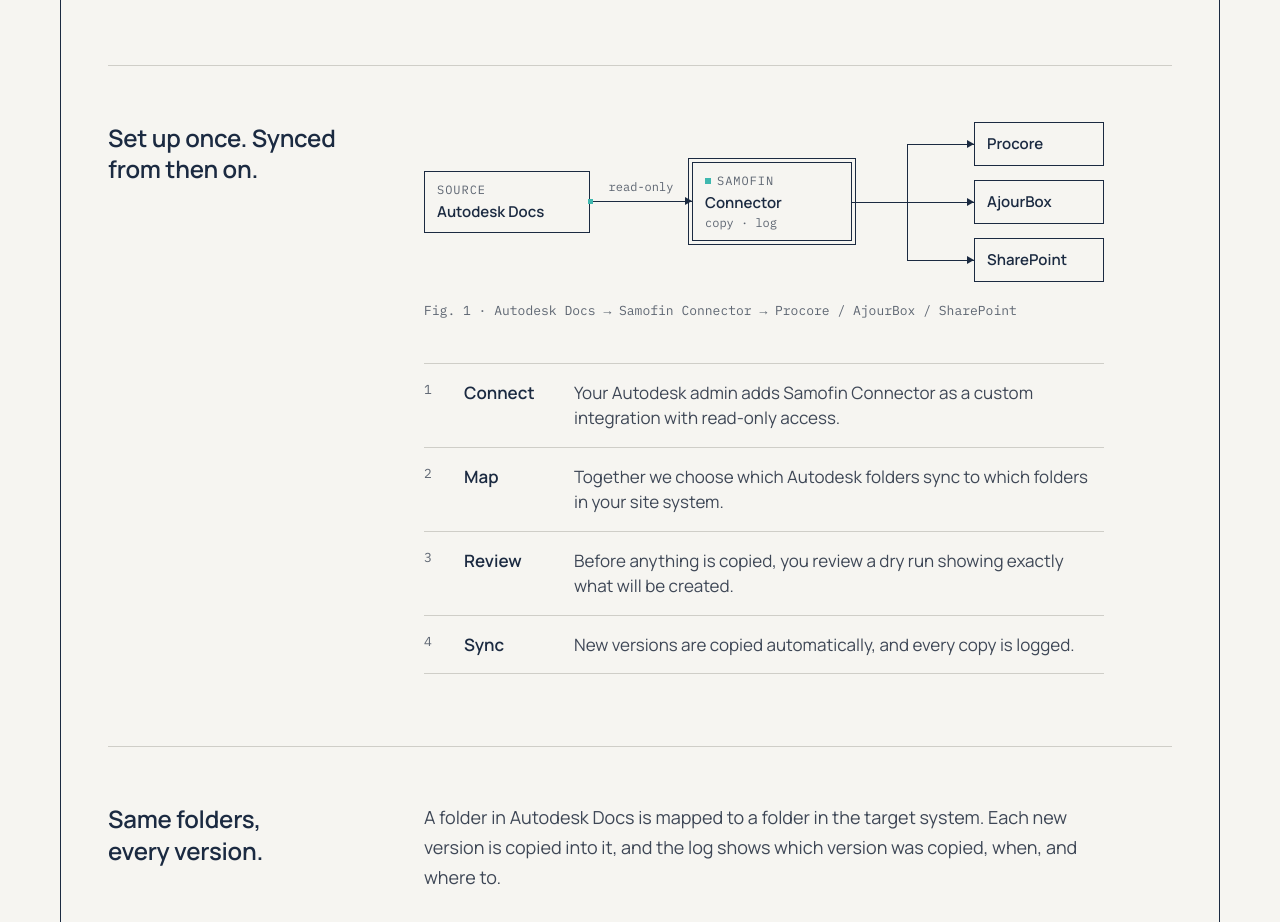
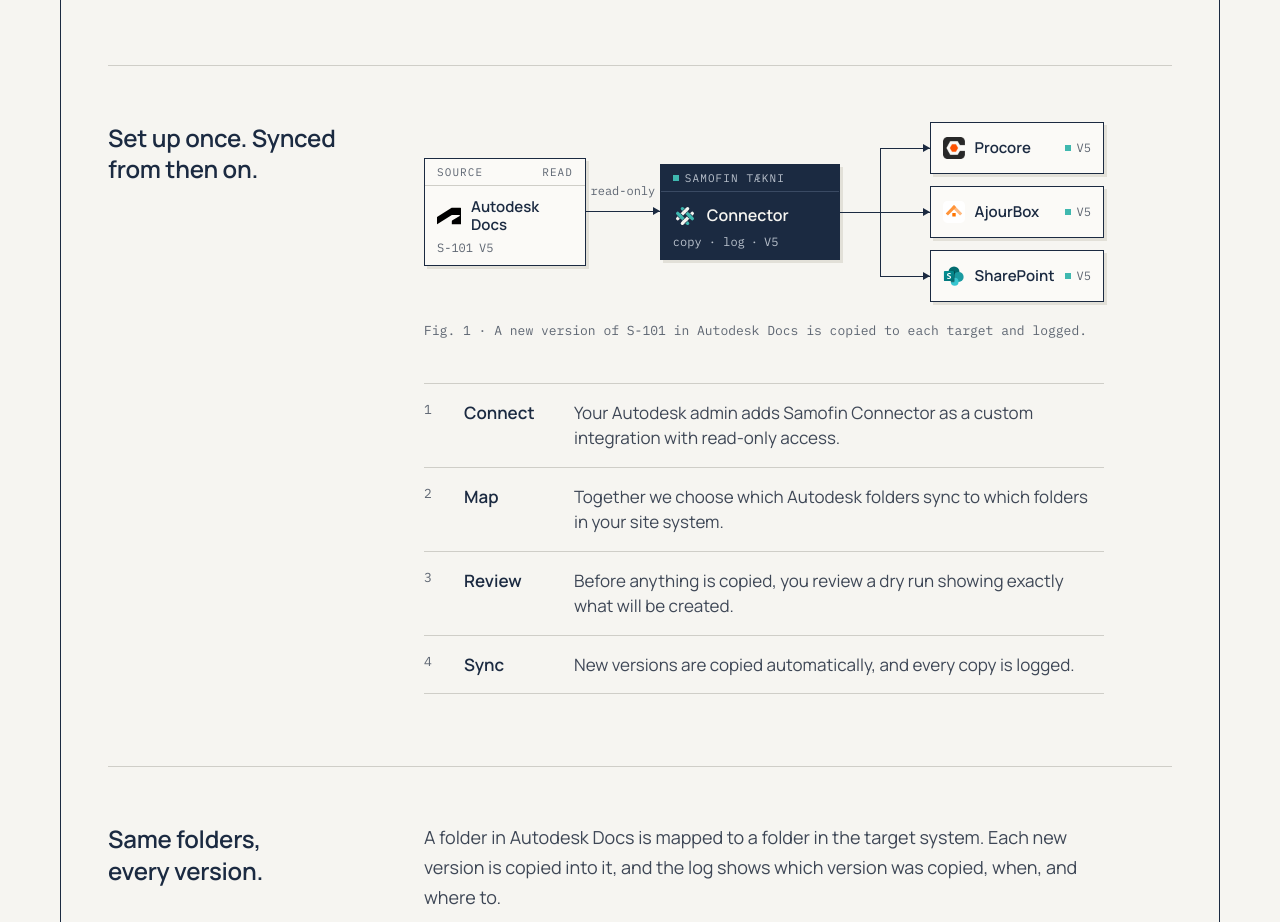
Before and after one commit to skulia15/samofin-web, a website: page src/index.html in a window 1280 px wide. Shown: the part 840-1762 px from the top of the page. Drawn offline with Linux system fonts and the light colour scheme.

Commit message:
Diagram: animate version flow from source to targets, add system icons

```diff
--- a/src/index.html
+++ b/src/index.html
@@ -138,80 +138,56 @@
 dl.rows.faq dd { flex-basis: 100%; }
 .split p.pricing-cta { margin-top: 28px; }
 
-/* Diagram: wide/narrow swap at 580px container width */
+/* Diagram: wide/narrow swap at 600px container width */
 figure { margin: 0; container-type: inline-size; }
-.box { border: 1px solid var(--ink); background: var(--paper); padding: 10px 12px; }
-.box-title { margin-top: 4px; font-size: 15px; font-weight: 600; }
-.box.hub { outline: 1px solid var(--ink); outline-offset: 3px; }
-.hub .label { display: flex; align-items: center; gap: 6px; }
-.hub .label::before { content: ""; width: 6px; height: 6px; background: var(--teal); }
-.hub-sub { margin-top: 2px; font-family: var(--mono); font-size: 12px; color: var(--muted); }
+.card { border: 1px solid var(--ink); background: #FBFAF7; box-shadow: 3px 3px 0 #E2E0D8; }
+.card-head { display: flex; justify-content: space-between; gap: 8px; padding: 6px 12px; border-bottom: 1px solid var(--rule); font-family: var(--mono); font-size: 11px; letter-spacing: 0.1em; color: var(--muted); }
+.card-name { display: flex; align-items: center; gap: 10px; padding: 12px 12px 6px; font-size: 15px; font-weight: 600; line-height: 1.2; }
+.card-sub { display: flex; align-items: center; gap: 6px; padding: 0 12px 10px; font-family: var(--mono); font-size: 12px; color: var(--muted); white-space: nowrap; }
+.ic { flex: none; width: 24px; height: 24px; object-fit: contain; display: block; }
+.card.hub { background: var(--ink); color: var(--paper); }
+.hub .card-head { border-bottom-color: #3A4A63; color: #B9C1CC; }
+.hub .card-head span { display: flex; align-items: center; gap: 6px; }
+.hub .card-head span::before { content: ""; width: 6px; height: 6px; background: var(--teal); }
+.hub .card-name { font-size: 16px; }
+.hub .card-sub { color: #B9C1CC; }
+.tgt .ic { width: 22px; height: 22px; }
+.tgt .card-sub { padding: 0; }
 .line { position: absolute; background: var(--ink); }
 .arrow-r::after { content: ""; position: absolute; right: 0; top: -4px; border-left: 7px solid var(--ink); border-top: 4.5px solid transparent; border-bottom: 4.5px solid transparent; }
 .arrow-d::after { content: ""; position: absolute; bottom: 0; left: -4px; border-top: 7px solid var(--ink); border-left: 4.5px solid transparent; border-right: 4.5px solid transparent; }
 
 .dia-wide { display: flex; align-items: center; }
-.dia-wide > .box:first-child { flex: 0 0 140px; }
-.dia-wide > .hub { flex: 0 0 160px; box-sizing: border-box; }
-.dia-wide .edge { flex: 1 1 60px; position: relative; height: 1px; background: var(--ink); }
-.dia-wide .edge .mono { position: absolute; left: 0; right: 0; bottom: 8px; text-align: center; font-size: 12px; color: var(--muted); }
-.dia-wide .fan { flex: 1 1 80px; position: relative; height: 160px; }
-.dia-wide .targets { flex: 0 0 130px; display: flex; flex-direction: column; gap: 14px; }
-.dia-wide .targets .box { height: 44px; box-sizing: border-box; padding: 0 12px; display: flex; align-items: center; font-size: 15px; font-weight: 600; }
+.dia-wide > .card:first-child { flex: 0 0 160px; }
+.dia-wide > .hub { flex: 0 0 178px; }
+.dia-wide .edge { flex: 1 1 56px; position: relative; height: 1px; background: var(--ink); }
+.dia-wide .edge .mono { position: absolute; left: 0; right: 0; bottom: 14px; text-align: center; font-size: 12px; color: var(--muted); }
+.dia-wide .fan { flex: 1 1 72px; position: relative; height: 180px; }
+.dia-wide .targets { flex: 0 0 164px; display: flex; flex-direction: column; gap: 12px; }
+.dia-wide .tgt { height: 52px; box-sizing: border-box; padding: 0 12px; display: flex; align-items: center; gap: 10px; }
+.dia-wide .tgt .name { flex: 1; font-size: 15px; font-weight: 600; }
 
 .dia-narrow { display: none; flex-direction: column; }
-.dia-narrow .hub { margin: 4px; }
 .dia-narrow .vline { align-self: center; position: relative; width: 1px; background: var(--ink); }
-.dia-narrow .vline .mono { position: absolute; left: 12px; top: 13px; white-space: nowrap; font-size: 12px; color: var(--muted); }
+.dia-narrow .vline .mono { position: absolute; left: 20px; top: 15px; white-space: nowrap; font-size: 12px; color: var(--muted); }
 .dia-narrow .bus { position: relative; height: 1px; }
 .dia-narrow .bus::before { content: ""; position: absolute; left: 16.666%; right: 16.666%; top: 0; height: 1px; background: var(--ink); }
 .dia-narrow .targets { display: grid; grid-template-columns: repeat(3, minmax(0, 1fr)); }
 .dia-narrow .targets > div { display: flex; flex-direction: column; align-items: center; padding: 0 4px; }
-.dia-narrow .targets .box { width: 100%; box-sizing: border-box; padding: 10px 4px; text-align: center; font-size: 13px; font-weight: 600; }
+.dia-narrow .tgt { width: 100%; box-sizing: border-box; padding: 10px 4px; display: flex; flex-direction: column; align-items: center; gap: 6px; text-align: center; }
+.dia-narrow .tgt .name { font-size: 13px; font-weight: 600; }
 
-@container (max-width: 579.98px) {
+@container (max-width: 599.98px) {
   .dia-wide { display: none; }
   .dia-narrow { display: flex; }
 }
 
-/* Diagram motion: a document packet runs each segment in turn, all on one 5s
-   cycle sequenced by --d. A .pk overlays its line, so translate(100%) of its
-   own box is exactly the segment length at any width. */
-.pk { position: absolute; inset: 0; pointer-events: none; opacity: 0; --to: translateX(100%); animation: pk 5s linear var(--d, 0s) infinite; }
-.pk::before { content: ""; position: absolute; left: -2px; top: -2px; width: 5px; height: 5px; background: var(--teal); }
-.pk.down { --to: translateY(100%); }
-.pk.left { --to: translateX(-100%); }
-.pk.left::before { left: auto; right: -3px; }
-.pk.up { --to: translateY(-100%); }
-.pk.up::before { top: auto; bottom: -3px; }
-@keyframes pk {
-  0% { opacity: 1; transform: none; }
-  12% { opacity: 1; transform: var(--to); }
-  12.01%, 100% { opacity: 0; transform: var(--to); }
-}
-/* Middle branch has no corner to turn, so it runs both outer legs' time to land with them. */
-.pk.slow { animation-name: pk-slow; }
-@keyframes pk-slow {
-  0% { opacity: 1; transform: none; }
-  24% { opacity: 1; transform: var(--to); }
-  24.01%, 100% { opacity: 0; transform: var(--to); }
-}
-.hub .label::before { animation: hub 5s ease-out 0.6s infinite; }
-@keyframes hub {
-  0%, 12%, 100% { transform: none; }
-  4% { transform: scale(1.8); }
-}
-.targets .box { position: relative; }
-.targets .box::after { content: ""; position: absolute; top: 6px; right: 6px; width: 5px; height: 5px; background: var(--teal); opacity: 0; animation: tick 5s ease-out var(--d, 0s) infinite; }
-@keyframes tick {
-  0% { opacity: 0; transform: scale(0.3); }
-  3%, 30% { opacity: 1; transform: none; }
-  36%, 100% { opacity: 0; transform: none; }
-}
-@media (prefers-reduced-motion: reduce) {
-  .pk, .targets .box::after { display: none; }
-  .hub .label::before { animation: none; }
-}
+/* Diagram motion (script at end of body): a version chip flies source → connector → targets,
+   and the teal dot marks where the newest version currently sits. */
+.tok { position: absolute; top: 0; left: 12%; transform: translate(-50%, -50%); opacity: 0; padding: 0 6px; border: 1px solid var(--ink); background: var(--paper); color: var(--ink); font-family: var(--mono); font-size: 12px; line-height: 18px; white-space: nowrap; z-index: 1; pointer-events: none; }
+.vline .tok { left: 0; top: 12%; }
+.dot[data-dot] { opacity: 0; transition: opacity 300ms; }
+figure[data-state="src"] .dot[data-dot="src"], figure[data-state="tgt"] .dot[data-dot="tgt"] { opacity: 1; }
 
 figcaption { margin-top: 20px; font-family: var(--mono); font-size: 13px; color: var(--muted); }
 
@@ -325,53 +301,53 @@
           <div>
             <figure>
               <div class="dia-wide" aria-hidden="true">
-                <div class="box">
-                  <div class="label" data-i18n="fig.source">SOURCE</div>
-                  <div class="box-title">Autodesk Docs</div>
+                <div class="card">
+                  <div class="card-head"><span data-i18n="fig.source">SOURCE</span><span data-i18n="fig.read">READ</span></div>
+                  <div class="card-name"><img class="ic" src="/icons/autodesk-forma.svg" alt="" width="24" height="24">Autodesk Docs</div>
+                  <div class="card-sub">S-101 <span data-v="src">V4</span><span class="dot" data-dot="src"></span></div>
                 </div>
-                <div class="edge arrow-r"><span class="mono" data-i18n="fig.readonly">read-only</span><span class="pk"></span></div>
-                <div class="box hub">
-                  <div class="label">SAMOFIN</div>
-                  <div class="box-title" data-i18n="fig.hub">Connector</div>
-                  <div class="hub-sub" data-i18n="fig.copylog">copy · log</div>
+                <div class="edge arrow-r"><span class="mono" data-i18n="fig.readonly">read-only</span><span class="tok" data-tok="1" data-v="src">V4</span></div>
+                <div class="card hub">
+                  <div class="card-head"><span>SAMOFIN TÆKNI</span></div>
+                  <div class="card-name"><img class="ic" src="/icons/samofin-mark-light.svg" alt="" width="24" height="24"><span data-i18n="fig.hub">Connector</span></div>
+                  <div class="card-sub"><span data-i18n="fig.copylog">copy · log</span> · <span data-v="log">V4</span></div>
                 </div>
                 <div class="fan">
-                  <span class="line" style="left:0;width:45%;top:80px;height:1px;"><span class="pk" style="--d:1.2s;"></span></span>
-                  <span class="line" style="left:45%;top:22px;width:1px;height:117px;"></span>
-                  <span class="pk up" style="left:45%;top:22px;width:1px;height:58px;--d:1.8s;"></span>
-                  <span class="pk down" style="left:45%;top:80px;width:1px;height:59px;--d:1.8s;"></span>
-                  <span class="line arrow-r" style="left:45%;right:0;top:22px;height:1px;"><span class="pk" style="--d:2.4s;"></span></span>
-                  <span class="line arrow-r" style="left:45%;right:0;top:80px;height:1px;"><span class="pk slow" style="--d:1.8s;"></span></span>
-                  <span class="line arrow-r" style="left:45%;right:0;top:138px;height:1px;"><span class="pk" style="--d:2.4s;"></span></span>
+                  <span class="line" style="left:0;width:45%;top:90px;height:1px;"></span>
+                  <span class="line" style="left:45%;top:26px;width:1px;height:129px;"></span>
+                  <span class="line arrow-r" style="left:45%;right:0;top:26px;height:1px;"><span class="tok" data-tok="2" data-v="src">V4</span></span>
+                  <span class="line arrow-r" style="left:45%;right:0;top:90px;height:1px;"><span class="tok" data-tok="2" data-v="src">V4</span></span>
+                  <span class="line arrow-r" style="left:45%;right:0;top:154px;height:1px;"><span class="tok" data-tok="2" data-v="src">V4</span></span>
                 </div>
                 <div class="targets">
-                  <div class="box" style="--d:3s;">Procore</div>
-                  <div class="box" style="--d:3s;">AjourBox</div>
-                  <div class="box" style="--d:3s;">SharePoint</div>
+                  <div class="card tgt"><img class="ic" src="/icons/procore.png" alt="" width="22" height="22"><span class="name">Procore</span><span class="card-sub"><span class="dot" data-dot="tgt"></span><span data-v="tgt">V4</span></span></div>
+                  <div class="card tgt"><img class="ic" src="/icons/eg-ajour.svg" alt="" width="22" height="22"><span class="name">AjourBox</span><span class="card-sub"><span class="dot" data-dot="tgt"></span><span data-v="tgt">V4</span></span></div>
+                  <div class="card tgt"><img class="ic" src="/icons/sharepoint.svg" alt="" width="22" height="22"><span class="name">SharePoint</span><span class="card-sub"><span class="dot" data-dot="tgt"></span><span data-v="tgt">V4</span></span></div>
                 </div>
               </div>
 
               <div class="dia-narrow" aria-hidden="true">
-                <div class="box">
-                  <div class="label" data-i18n="fig.source">SOURCE</div>
-                  <div class="box-title">Autodesk Docs</div>
+                <div class="card">
+                  <div class="card-head"><span data-i18n="fig.source">SOURCE</span><span data-i18n="fig.read">READ</span></div>
+                  <div class="card-name"><img class="ic" src="/icons/autodesk-forma.svg" alt="" width="24" height="24">Autodesk Docs</div>
+                  <div class="card-sub">S-101 <span data-v="src">V4</span><span class="dot" data-dot="src"></span></div>
                 </div>
-                <div class="vline arrow-d" style="height:40px;"><span class="mono" data-i18n="fig.readonly">read-only</span><span class="pk down"></span></div>
-                <div class="box hub">
-                  <div class="label">SAMOFIN</div>
-                  <div class="box-title" data-i18n="fig.hub">Connector</div>
-                  <div class="hub-sub" data-i18n="fig.copylog">copy · log</div>
+                <div class="vline arrow-d" style="height:48px;"><span class="mono" data-i18n="fig.readonly">read-only</span><span class="tok" data-tok="1" data-v="src">V4</span></div>
+                <div class="card hub">
+                  <div class="card-head"><span>SAMOFIN TÆKNI</span></div>
+                  <div class="card-name"><img class="ic" src="/icons/samofin-mark-light.svg" alt="" width="24" height="24"><span data-i18n="fig.hub">Connector</span></div>
+                  <div class="card-sub"><span data-i18n="fig.copylog">copy · log</span> · <span data-v="log">V4</span></div>
                 </div>
-                <div class="vline" style="height:20px;"><span class="pk down" style="--d:1.2s;"></span></div>
-                <div class="bus"><span class="pk left" style="left:16.666%;width:33.334%;--d:1.8s;"></span><span class="pk" style="left:50%;width:33.334%;--d:1.8s;"></span></div>
+                <div class="vline" style="height:20px;"></div>
+                <div class="bus"></div>
                 <div class="targets">
-                  <div><div class="vline arrow-d" style="height:24px;"><span class="pk down" style="--d:2.4s;"></span></div><div class="box" style="--d:3s;">Procore</div></div>
-                  <div><div class="vline arrow-d" style="height:24px;"><span class="pk down slow" style="--d:1.8s;"></span></div><div class="box" style="--d:3s;">AjourBox</div></div>
-                  <div><div class="vline arrow-d" style="height:24px;"><span class="pk down" style="--d:2.4s;"></span></div><div class="box" style="--d:3s;">SharePoint</div></div>
+                  <div><div class="vline arrow-d" style="height:40px;"><span class="tok" data-tok="2" data-v="src">V4</span></div><div class="card tgt"><img class="ic" src="/icons/procore.png" alt="" width="22" height="22"><span class="name">Procore</span><span class="card-sub"><span class="dot" data-dot="tgt"></span><span data-v="tgt">V4</span></span></div></div>
+                  <div><div class="vline arrow-d" style="height:40px;"><span class="tok" data-tok="2" data-v="src">V4</span></div><div class="card tgt"><img class="ic" src="/icons/eg-ajour.svg" alt="" width="22" height="22"><span class="name">AjourBox</span><span class="card-sub"><span class="dot" data-dot="tgt"></span><span data-v="tgt">V4</span></span></div></div>
+                  <div><div class="vline arrow-d" style="height:40px;"><span class="tok" data-tok="2" data-v="src">V4</span></div><div class="card tgt"><img class="ic" src="/icons/sharepoint.svg" alt="" width="22" height="22"><span class="name">SharePoint</span><span class="card-sub"><span class="dot" data-dot="tgt"></span><span data-v="tgt">V4</span></span></div></div>
                 </div>
               </div>
 
-              <figcaption data-i18n="fig.caption">Fig. 1 · Autodesk Docs → Samofin Connector → Procore / AjourBox / SharePoint</figcaption>
+              <figcaption data-i18n="fig.caption">Fig. 1 · A new version of S-101 in Autodesk Docs is copied to each target and logged.</figcaption>
             </figure>
 
             <ol class="rows steps">
@@ -506,5 +482,40 @@
     </div>
   </div>
 </div>
+<script>
+// Fig. 1 motion: while the diagram is on screen, each cycle bumps S-101's version in the
+// source, flies it to the connector, logs it, then fans it out to every target.
+(() => {
+  const fig = document.querySelector('#how figure');
+  if (!fig || !fig.animate || !window.IntersectionObserver || matchMedia('(prefers-reduced-motion: reduce)').matches) return;
+  let v = 4, visible = false, running = false;
+  const at = (ms, fn) => setTimeout(fn, ms);
+  const set = (k) => fig.querySelectorAll(`[data-v="${k}"]`).forEach((el) => { el.textContent = `V${v}`; });
+  const fly = (n, duration) => fig.querySelectorAll(`[data-tok="${n}"]`).forEach((el) => {
+    if (!el.offsetParent) return; // in the hidden wide/narrow variant
+    const ax = el.closest('.vline') ? 'top' : 'left';
+    el.animate([
+      { [ax]: '12%', opacity: 0 },
+      { opacity: 1, offset: 0.12 },
+      { opacity: 1, offset: 0.85 },
+      { [ax]: '86%', opacity: 0 },
+    ], { duration, easing: 'cubic-bezier(.45,0,.25,1)' });
+  });
+  const cycle = () => {
+    if (!visible) { running = false; return; }
+    v = v >= 9 ? 1 : v + 1;
+    set('src'); fig.dataset.state = 'src';
+    at(600, () => fly(1, 1100));
+    at(1700, () => set('log'));
+    at(1950, () => fly(2, 1000));
+    at(2950, () => { set('tgt'); fig.dataset.state = 'tgt'; });
+    at(6200, cycle);
+  };
+  new IntersectionObserver(([e]) => {
+    visible = e.isIntersecting;
+    if (visible && !running) { running = true; at(400, cycle); }
+  }, { threshold: 0.4 }).observe(fig);
+})();
+</script>
 </body>
 </html>
--- a/src/is.json
+++ b/src/is.json
@@ -24,10 +24,11 @@
     "problem.body": "Arkitektar og verkfræðingar gefa út í Autodesk Docs, sem er hluti af Autodesk Construction Cloud (ACC) og í auknum mæli sameiginlega gagnaumhverfið (CDE) sem verkkaupar fara fram á. Framkvæmdir og gæðaeftirlit fara hins vegar fram í Procore, AjourBox eða SharePoint. Því afritar einhver hverja endurskoðun handvirkt á milli kerfa. Það tekur tíma í hverri viku og ein gleymd endurskoðun þýðir að byggt er eftir úreltri teikningu.",
     "how.title": "Sett upp einu sinni. Samstillt upp frá því.",
     "fig.source": "UPPRUNI",
+    "fig.read": "LES",
     "fig.readonly": "lesaðgangur",
     "fig.copylog": "afrita · skrá",
     "fig.hub": "tengillinn",
-    "fig.caption": "Mynd 1 · Autodesk Docs → tengillinn → Procore / AjourBox / SharePoint",
+    "fig.caption": "Mynd 1 · Ný útgáfa af S-101 í Autodesk Docs er afrituð í hvert viðtökukerfi og skráð.",
     "step.connect.t": "Tengja",
     "step.connect.d": "Kerfisstjóri Autodesk-aðgangsins bætir tenglinum við sem sérsniðinni tengingu með lesaðgangi eingöngu.",
     "step.map.t": "Para",
```
Also changed, not shown: src/icons/autodesk-forma.svg (added), src/icons/eg-ajour.svg (added), src/icons/procore.png (added), src/icons/samofin-mark-light.svg (added), src/icons/sharepoint.svg (added).
